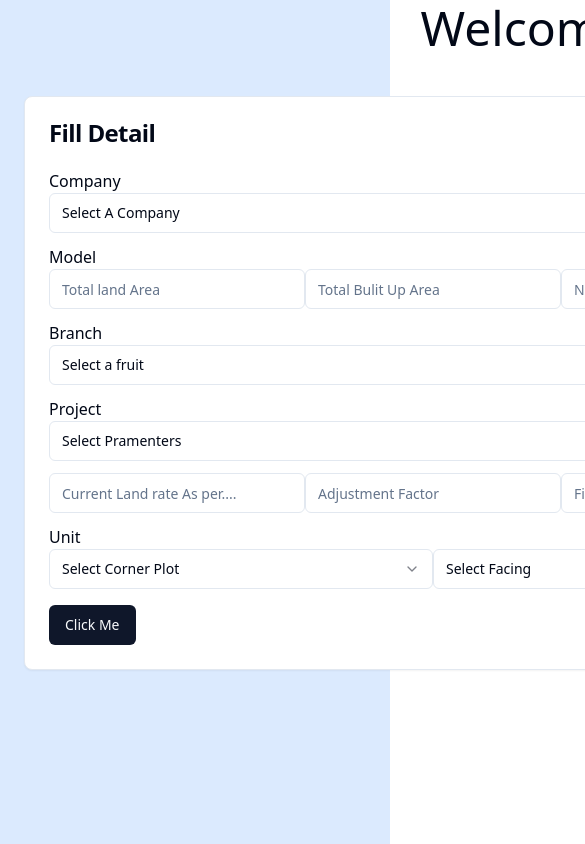
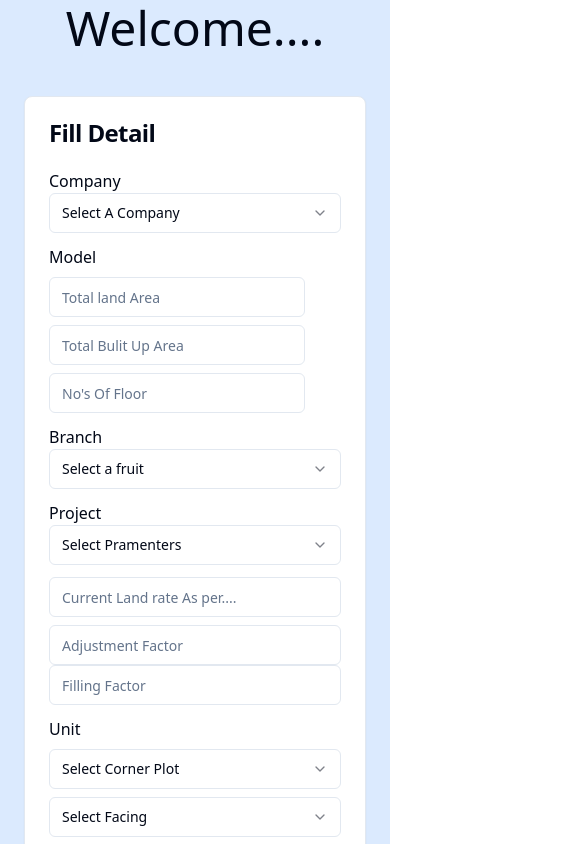
Before and after one commit to Rohittomar01/pricecalculater_01, a React (Vite) app: page / in a window 390 px wide. Shown: the top 844 px of the page, 585 px wide, since content can reach past the window. Built offline with nearby package versions, Linux system fonts and the light colour scheme.

Commit message:
Made responsive

```diff
--- a/src/screens/Calculater/Calculater.tsx
+++ b/src/screens/Calculater/Calculater.tsx
@@ -1,6 +1,5 @@
-import Left from "./FillDetails_Form";
-import Right from "./Result_Card";
-import App from "./Example";
+import FillDetails_Form from "./FillDetails_Form";
+import Result_Card from "./Result_Card";
 
 export default function Calculater() {
   return (
@@ -8,12 +7,12 @@ export default function Calculater() {
       <div className="col-span-12 text-center">
         <h1 className="text-5xl">Welcome....</h1>
       </div>
-      <div className="col-span-6 p-5">
-        <Left />
+      <div className="col-span-12 p-5">
+        <FillDetails_Form />
       </div>
-      <div className="col-span-6 p-10 pl-1">
-        <Right />
-      </div>
+      {/* <div className="col-span-6 p-10 pl-1">
+        <Result_Card/>
+      </div> */}
 
     </div>
   );
--- a/src/screens/Calculater/FillDetails_Form.tsx
+++ b/src/screens/Calculater/FillDetails_Form.tsx
@@ -19,7 +19,7 @@ import { useContext, useState } from "react";
 import { Separator } from "@/components/ui/separator";
 
 type Inputs = {
-  company: number;
+  company: string;
   total_land: number;
   total_built: number;
   no_of_floor: number;
@@ -38,12 +38,12 @@ type Inputs = {
   cornerplot: string;
 };
 
-export default function Left() {
+export default function FillDetails_Form() {
   // const setData = useContext(FormContext);
   const [FormData, setFormData] = useState<Inputs | null>(null);
 
   const schema: ZodType<Inputs> = z.object({
-    company: z.number(),
+    company: z.string().min(2).max(20),
     total_land: z.number().int().positive(),
     total_built: z.number().int().positive(),
     no_of_floor: z.number().int().positive(),
@@ -76,6 +76,47 @@ export default function Left() {
   };
 
   const Right: SubmitHandler<Inputs> = () => {
+    let company_Value: number = 1;
+    let cornerplot_Value:number=1;
+
+    switch (FormData?.company) {
+      case "raw_markup":
+        company_Value = 1000;
+        break;
+      case "economy_markup":
+        company_Value = 2000;
+        break;
+      case "deluxe_markup":
+        company_Value = 500;
+        break;
+      case "superluxury_markup":
+        company_Value = 1500;
+        break;
+      case "luxury_markup":
+        company_Value = 1200;
+        break;
+    }
+
+    switch (FormData?.cornerplot) {
+      case "1":
+        cornerplot_Value = 200;
+        break;
+      case "2":
+        cornerplot_Value = 400;
+        break;
+      case "3":
+        cornerplot_Value = 600;
+        break;
+      case "4":
+        cornerplot_Value =800;
+        break;
+      case "5":
+        cornerplot_Value = 1000;
+        break;
+    }
+console.log(company_Value,cornerplot_Value);
+
+
     return (
       <div>
         {FormData !== null ? (
@@ -116,7 +157,7 @@ export default function Left() {
     );
   };
 
-  const handleSelectCompany = (selectedValue: number) => {
+  const handleSelectCompany = (selectedValue: string) => {
     setValue("company", selectedValue);
   };
   const handleSelectBranch = (selectedValue: string) => {
@@ -143,7 +184,7 @@ export default function Left() {
                   <label className="mb-2">Company</label>
                   <Select
                     onValueChange={handleSelectCompany}
-                    {...register("company", { valueAsNumber: true })}
+                    {...register("company")}
                   >
                     <SelectTrigger className="w-full">
                       <SelectValue placeholder="Select A Company" />
@@ -151,11 +192,11 @@ export default function Left() {
                     <SelectContent>
                       <SelectGroup>
                         <SelectLabel>Company</SelectLabel>
-                        <SelectItem value={1000}>Raw Markup</SelectItem>
-                        {/* <SelectItem value="economy_markup">
+                        <SelectItem value={"raw_markup"}>Raw Markup</SelectItem>
+                        <SelectItem value="economy_markup">
                           Economy Markup
-                        </SelectItem> */}
-                        {/* <SelectItem value="deluxe_markup">
+                        </SelectItem>
+                        <SelectItem value="deluxe_markup">
                           Deluxe Markup
                         </SelectItem>
                         <SelectItem value="superluxury_markup">
@@ -163,7 +204,7 @@ export default function Left() {
                         </SelectItem>
                         <SelectItem value="luxury_markup">
                           Luxury Markup
-                        </SelectItem> */}
+                        </SelectItem>
                       </SelectGroup>
                     </SelectContent>
                   </Select>
@@ -176,8 +217,8 @@ export default function Left() {
                 {/* for model  */}
                 <div className="mt-3">
                   <label>Model</label>
-                  <div className="flex justify-between">
-                    <div className=" w-64">
+                  <div className=" sm:flex sm:justify-between">
+                    <div className=" w-64 mt-2 sm:mt-0">
                       <Input
                         type="text"
                         {...register("total_land", { valueAsNumber: true })}
@@ -189,7 +230,7 @@ export default function Left() {
                         </p>
                       )}
                     </div>
-                    <div className="w-64">
+                    <div className="w-64 mt-2 sm:mt-0">
                       <Input
                         type="text"
                         {...register("total_built", { valueAsNumber: true })}
@@ -201,7 +242,7 @@ export default function Left() {
                         </p>
                       )}
                     </div>
-                    <div className="w-64">
+                    <div className="w-64 mt-2 sm:mt-0">
                       <Input
                         type="text"
                         {...register("no_of_floor", { valueAsNumber: true })}
@@ -372,8 +413,8 @@ export default function Left() {
                   </Select>
                   <div className="mt-3">
                     <label></label>
-                    <div className="flex justify-between">
-                      <div className="w-64">
+                    <div className="  sm:flex sm:justify-between">
+                      <div className="w-full sm:64 mt-2 sm:mt-0">
                         <Input
                           type="text"
                           {...register("current_land_rate_asper_market", {
@@ -387,7 +428,7 @@ export default function Left() {
                           </p>
                         )}
                       </div>
-                      <div className="w-64">
+                      <div className="w-full sm:64 mt-2 sm:mt-0">
                         <Input
                           type="text"
                           {...register("adjustmentfactor", {
@@ -401,7 +442,7 @@ export default function Left() {
                           </p>
                         )}
                       </div>
-                      <div className="w-64">
+                      <div className="w-full sm:64mt-2 sm:mt-0">
                         <Input
                           type="text"
                           {...register("fillingfactor", {
@@ -421,8 +462,8 @@ export default function Left() {
                 {/* for unit  */}
                 <div className=" mt-3">
                   <label>Unit</label>
-                  <div className="flex justify-between">
-                    <div className="w-96">
+                  <div className=" sm:flex sm:justify-between">
+                    <div className="w-full sm:96 sm:mt-0 mt-2">
                       <Select
                         onValueChange={handleSelectCorner}
                         {...register("cornerplot", { required: true })}
@@ -433,8 +474,11 @@ export default function Left() {
                         <SelectContent>
                           <SelectGroup>
                             <SelectLabel>Select Corner Plot</SelectLabel>
-                            <SelectItem value={"yes"}>Yes</SelectItem>
-                            <SelectItem value={"no"}>No</SelectItem>
+                            <SelectItem value={"1"}>1</SelectItem>
+                            <SelectItem value={"2"}>2</SelectItem>
+                            <SelectItem value={"3"}>3</SelectItem>
+                            <SelectItem value={"4"}>4</SelectItem>
+                            <SelectItem value={"5"}>5</SelectItem>
                           </SelectGroup>
                         </SelectContent>
                       </Select>
@@ -446,7 +490,7 @@ export default function Left() {
                     </div>
 
                     {/* for Facing */}
-                    <div className="w-96">
+                    <div className="w-full sm:96 sm:mt-0 mt-2">
                       <Select
                         onValueChange={handleSelectFacing}
                         {...register("selectfacing", { required: true })}
@@ -473,10 +517,10 @@ export default function Left() {
                   </div>
                 </div>
                 <Button type="submit" className="mt-4">
-                  Click Me
+                  Calculate
                 </Button>
               </form>
-              <div>
+              <div className=" p-10">
                 <Right />
               </div>
             </div>
--- a/src/screens/Calculater/Result_Card.tsx
+++ b/src/screens/Calculater/Result_Card.tsx
@@ -9,7 +9,7 @@ import { Separator } from "@/components/ui/separator";
 import { useContext } from "react";
 import { FormContext } from "../Context/Context";
 
-export default function Right() {
+export default function Result_Card() {
 
   const data=useContext(FormContext)
 
```
